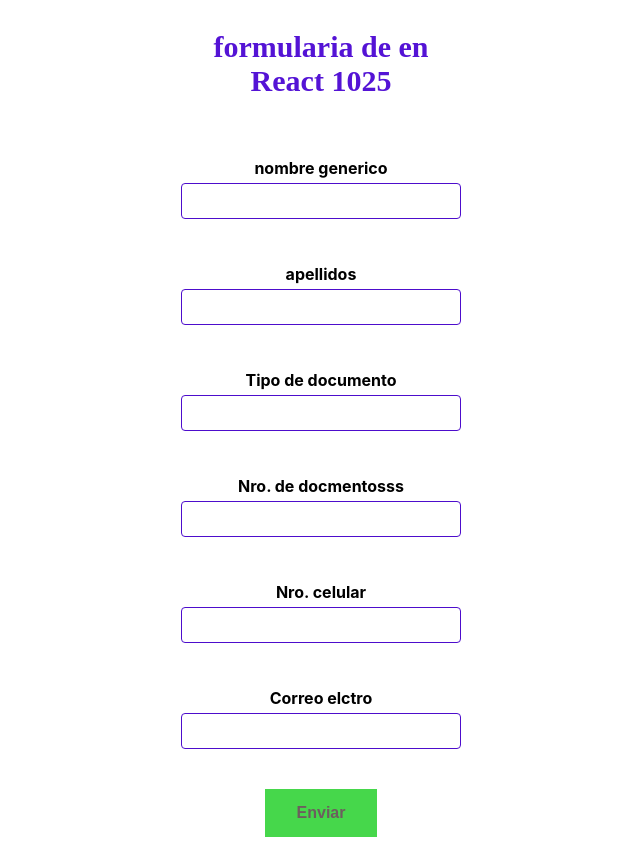
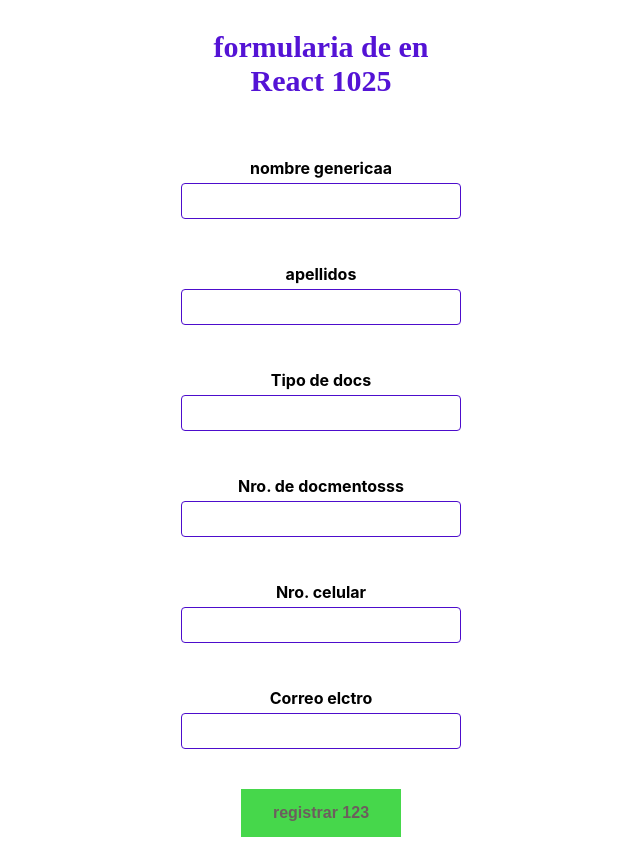
Before and after one commit to JorgeHaro/formulario-react, a React (Create React App) app: page / in a window 1280 px wide. Shown: the whole page, without its empty margins (319-959 px from the left). Built offline with nearby package versions, Linux system fonts and the light colour scheme.

Commit message:
registrar cosas

```diff
--- a/src/App.js
+++ b/src/App.js
@@ -25,13 +25,13 @@
   return (
     <div className="App">
       <Titulo label="formularia de en React 1025" />
-      <Campo label="nombre generico" onChange={(valor) => handleChange('nombres', valor)} />
+      <Campo label="nombre genericaa" onChange={(valor) => handleChange('nombres', valor)} />
       <Campo label="apellidos" onChange={(valor) => handleChange('apellidos', valor)} />
-      <Campo label="Tipo de documento" onChange={(valor) => handleChange('tipoDocumento', valor)} />
+      <Campo label="Tipo de docs" onChange={(valor) => handleChange('tipoDocumento', valor)} />
       <Campo label="Nro. de docmentosss" onChange={(valor) => handleChange('nroDocumento', valor)} />
       <Campo label="Nro. celular" onChange={(valor) => handleChange('telefono', valor)} />
       <Campo label="Correo elctro" onChange={(valor) => handleChange('correo', valor)} />
-      <Boton texto="Enviar" onClick = {handleSubmit} />
+      <Boton texto="registrar 123" onClick = {handleSubmit} />
     </div>
   );
 }
```
